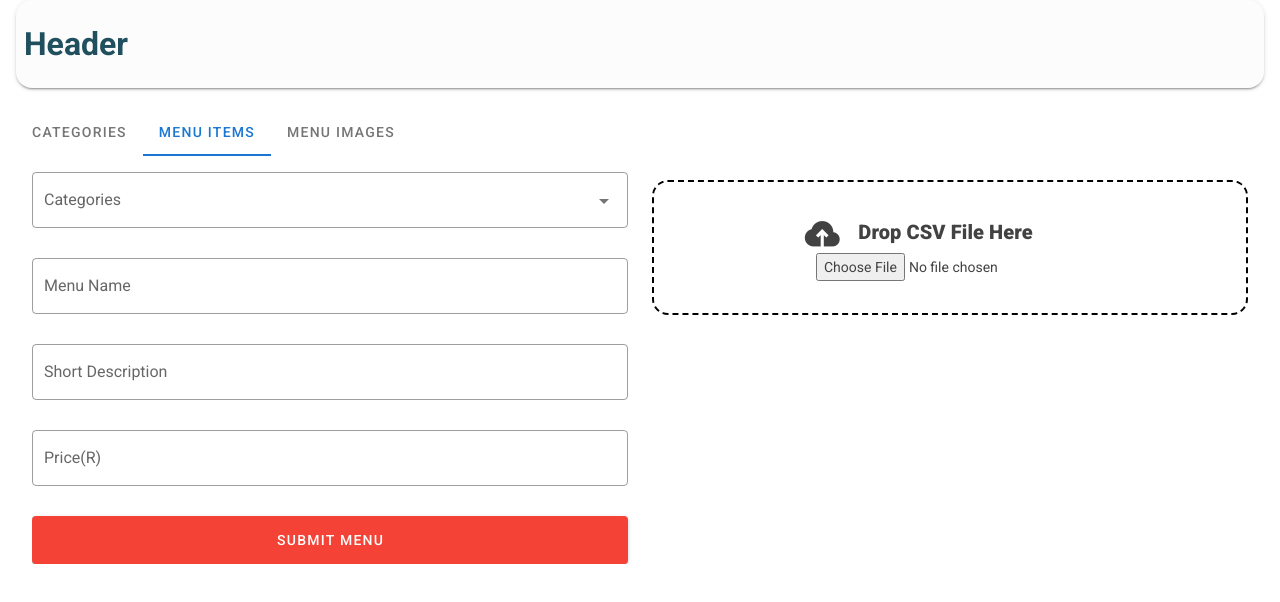
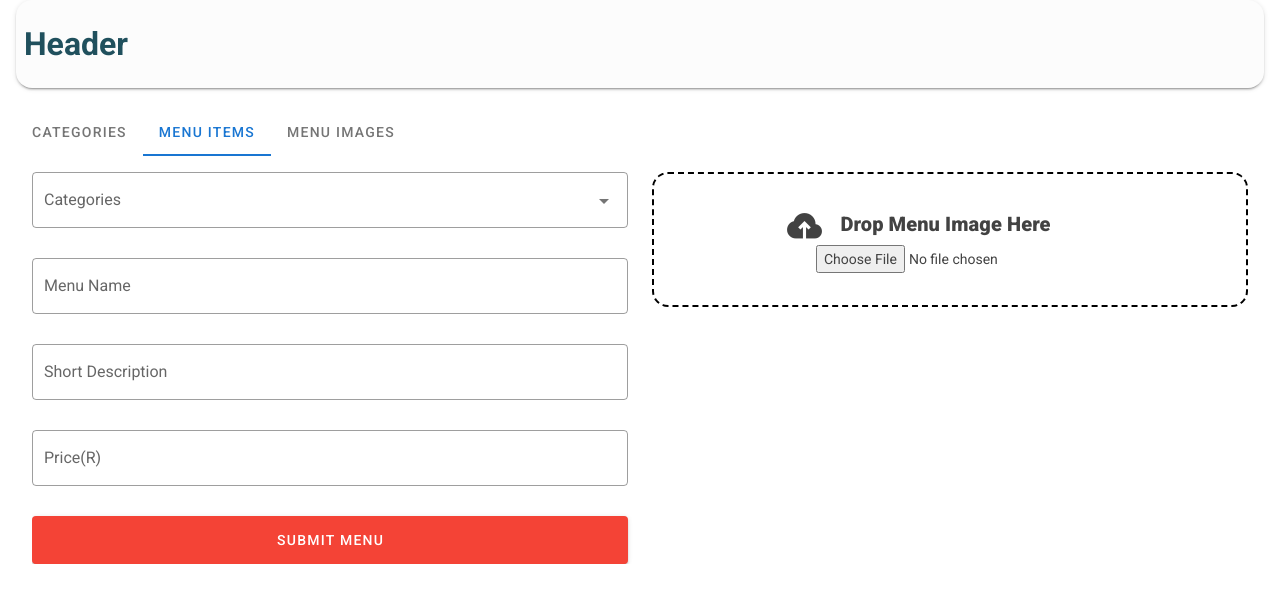
Before and after one commit to moraswi/OfficeEatsAdmin, a Vue app: page /add_menu_and_categories in a window 1280 px wide. Both pictures are taken after a click on the tab "MENU ITEMS". Shown: the top 602 px of the page. Built offline with nearby package versions, Linux system fonts and the light colour scheme; what vue-sweetalert2 would draw is missing.

Commit message:
add menu section

```diff
--- a/src/components/private/admin/AddMenuAndCategories.vue
+++ b/src/components/private/admin/AddMenuAndCategories.vue
@@ -75,7 +75,7 @@
         <v-col cols="12" md="6">
 
             <section
-                class="mt-2 main-container"
+                class=" main-container"
                 @dragover.prevent
                 @drop.prevent="handleDrop"
             >
@@ -94,7 +94,7 @@
                             <v-icon class="ml-md-n16 mr-3" color="secondary" size="38"
                             >mdi-cloud-upload</v-icon
                             >
-                            Drop CSV File Here
+                            Drop Menu Image Here
                         </span>
 
                         <input
```
